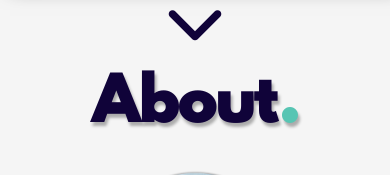
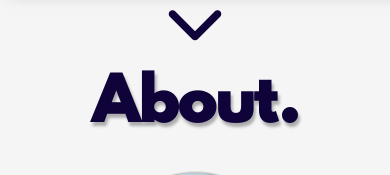
Before and after one commit to Marius-Adam/Portfolio-Website, a React (Create React App) app: page / in a window 390 px wide. Shown: the part 555-730 px from the top of the page. Built offline with nearby package versions, Linux system fonts and the light colour scheme.

Commit message:
Changed text color on mobile for better contrast

```diff
--- a/src/components/About/About.scss
+++ b/src/components/About/About.scss
@@ -104,7 +104,7 @@
     }
 
     span {
-      color: #57c5b3;
+      color: #100339;
     }
   }
 }
```
